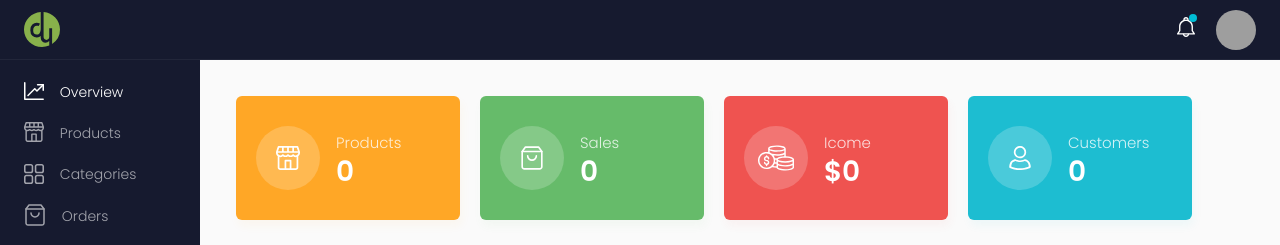
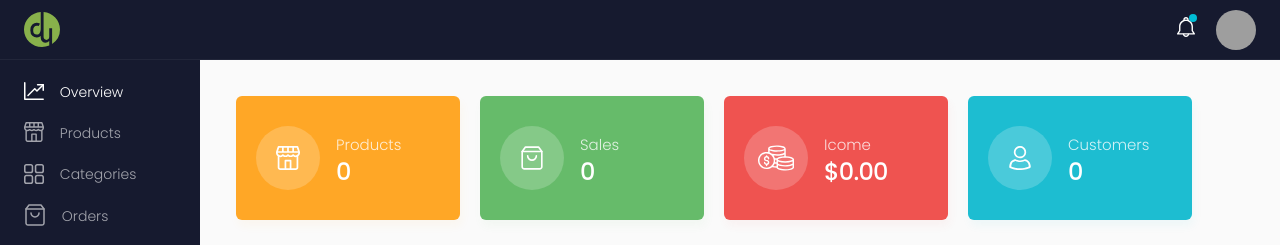
Before and after one commit to boushib/cuteel-frontend, a Next.js app: page /dashboard in a window 1280 px wide. Shown: the top 245 px of the page. Built offline with nearby package versions, Linux system fonts and the light colour scheme; no server answers; grey boxes are pictures that could not be loaded.

Commit message:
round income amount

```diff
--- a/pages/dashboard/Overview.module.sass
+++ b/pages/dashboard/Overview.module.sass
@@ -39,9 +39,9 @@ $color4: #1dbdd1
       margin-bottom: 4px
     &__value
       color: #fff
-      font-size: 28px
-      font-weight: 700
-      letter-spacing: -0.4px
+      font-size: 24px
+      font-weight: 500
+      letter-spacing: -0.8px
       line-height: 1
     &--var1
       @include boxSt($color: $color1)
--- a/pages/dashboard/index.tsx
+++ b/pages/dashboard/index.tsx
@@ -123,7 +123,9 @@ const Dashboard = ({ products, orders, customers }: Props) => {
             </div>
             <div>
               <div className={styles.overview__item__label}>Icome</div>
-              <div className={styles.overview__item__value}>${income}</div>
+              <div className={styles.overview__item__value}>
+                ${income.toFixed(2)}
+              </div>
             </div>
           </div>
           <div
```
